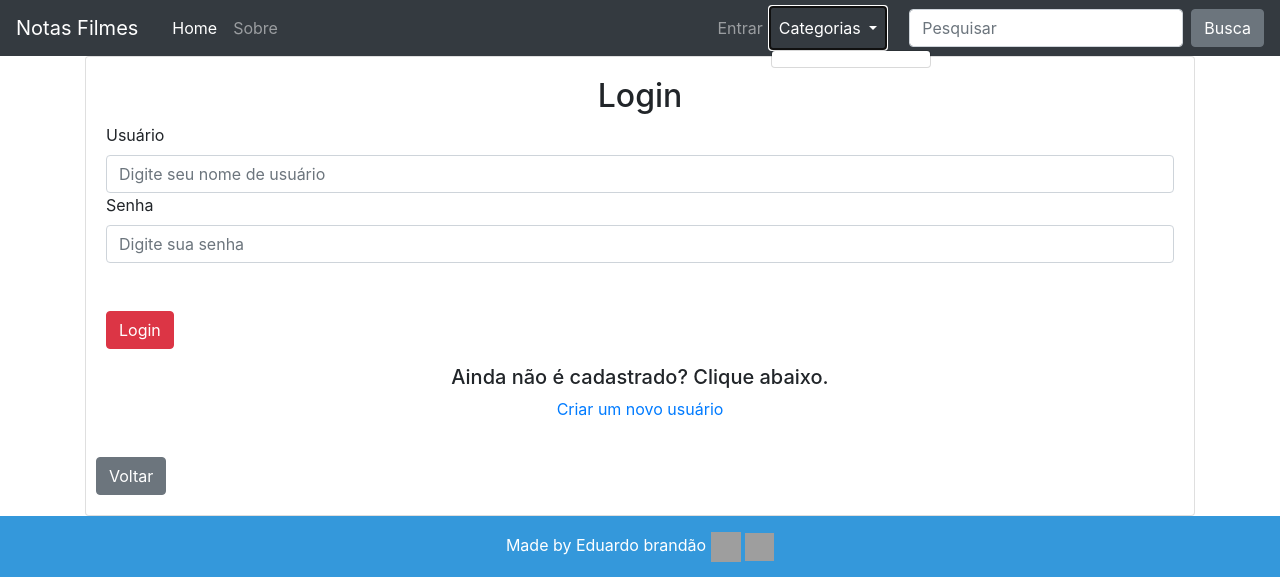
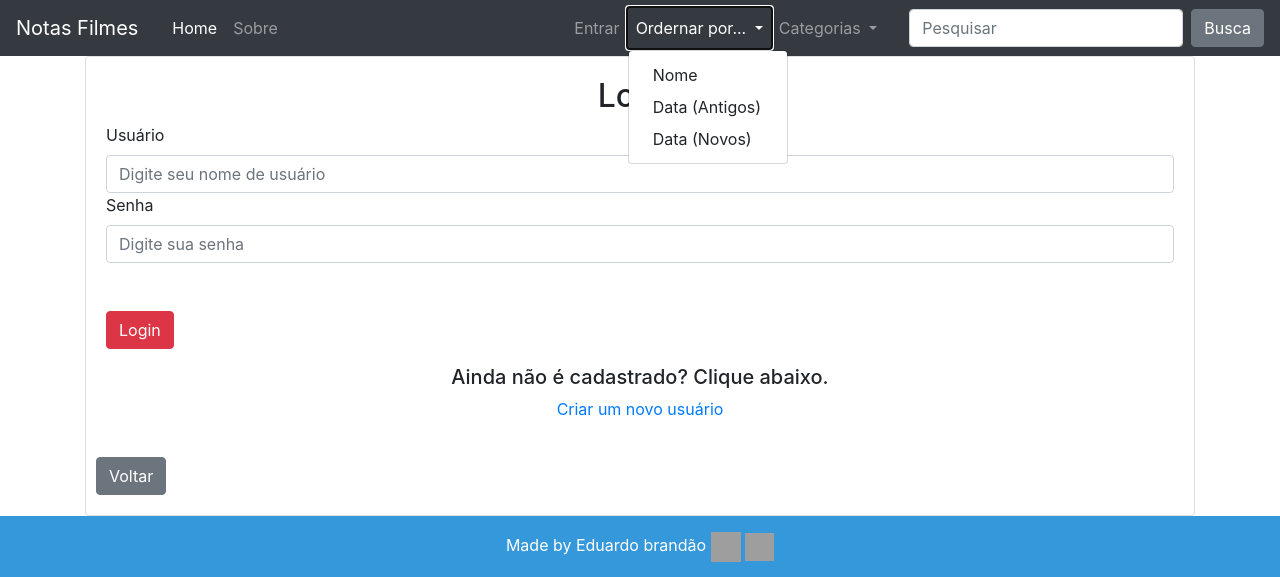
Before and after one commit to EduardoBran/EbFilmes-App-Web-Py, a Django app: page /login/ in a window 1280 px wide, after a click on "Ordernar por...". Shown: the top 577 px of the page. Run offline with Django 4.2, Linux system fonts and the light colour scheme; data that the repository does not hold is empty; some libraries are stand-ins or nearby versions; grey boxes are pictures that could not be loaded.

Commit message:
add opcao de ordernar filmes por data

```diff
--- a/filme/templates/filme/index.html
+++ b/filme/templates/filme/index.html
@@ -6,9 +6,10 @@
 {% if allMovies %}
 {% include 'parciais/_messages.html' %}
 <div class="card">
+
     <div class="card-body">
+        {% block order %}{% endblock %}
         <div class="row">
-
             {% for movie in allMovies %}
             <div class="col-md-3">
                 <div class="card" style="margin-top: 7px;">
--- /dev/null
+++ b/filme/templates/filme/indexDataAntigo.html
@@ -0,0 +1,4 @@
+{% extends 'filme/index.html' %}
+{% block order %}
+<p class="text-center" style="margin-top: 0px;">Ordenado por <strong><i>data (antigo)</i></strong>.</p>
+{% endblock %}
--- /dev/null
+++ b/filme/templates/filme/indexDataNovo.html
@@ -0,0 +1,4 @@
+{% extends 'filme/index.html' %}
+{% block order %}
+<p class="text-center" style="margin-top: 0px;">Ordenado por <strong><i>data (novo)</i></strong>.</p>
+{% endblock %}
--- /dev/null
+++ b/filme/templates/filme/indexNome.html
@@ -0,0 +1,4 @@
+{% extends 'filme/index.html' %}
+{% block order %}
+<p class="text-center" style="margin-top: 0px;">Ordenado por <strong><i>nome</i></strong>.</p>
+{% endblock %}
--- a/filme/urls.py
+++ b/filme/urls.py
@@ -6,6 +6,8 @@ app_name = 'filmes'
 
 urlpatterns = [
     path('', views.FilmeIndex.as_view(), name='index'),
+    path('ord_data_antigo/', views.FilmeIndexDataAntigo.as_view(), name='index_data_antigo'),
+    path('ord_data_novo/', views.FilmeIndexDataNovo.as_view(), name='index_data_novo'),
     path('<int:movie_id>/', views.detailPage, name='detail'),
     path('categoria/<str:categoria>', views.FilmeCategoria.as_view(), name='categoria'),
     path('busca/', views.FilmeBusca.as_view(), name='busca'),
--- a/templates/parciais/_nav.html
+++ b/templates/parciais/_nav.html
@@ -54,6 +54,20 @@
                 </li>
                 {% endif %}
                 <li class="nav-item dropdown">
+
+                    <a class="nav-link dropdown-toggle" href="#" id="navbarDropdown" role="button"
+                        data-toggle="dropdown" aria-haspopup="true" aria-expanded="false">
+                        Ordernar por...
+                    </a>
+                    <div class="dropdown-menu" aria-labelledby="navbarDropdown">
+                        <a class="dropdown-item" href="{% url 'filmes:index' %}">Nome</a>
+                        <a class="dropdown-item" href="{% url 'filmes:index_data_antigo' %}">Data (Antigos)</a>
+                        <a class="dropdown-item" href="{% url 'filmes:index_data_novo' %}">Data (Novos)</a>
+                        <!-- <div class="dropdown-divider"></div>
+                        <a class="dropdown-item" href="#">Outras coisas...</a> -->
+                    </div>
+                </li>
+                <li class="nav-item dropdown">
                     <a class="nav-link dropdown-toggle" href="#" id="navbarDropdown" role="button"
                         data-toggle="dropdown" aria-haspopup="true" aria-expanded="false">
                         Categorias
```
Also changed, not shown: filme/views.py (+15 -1 lines).
